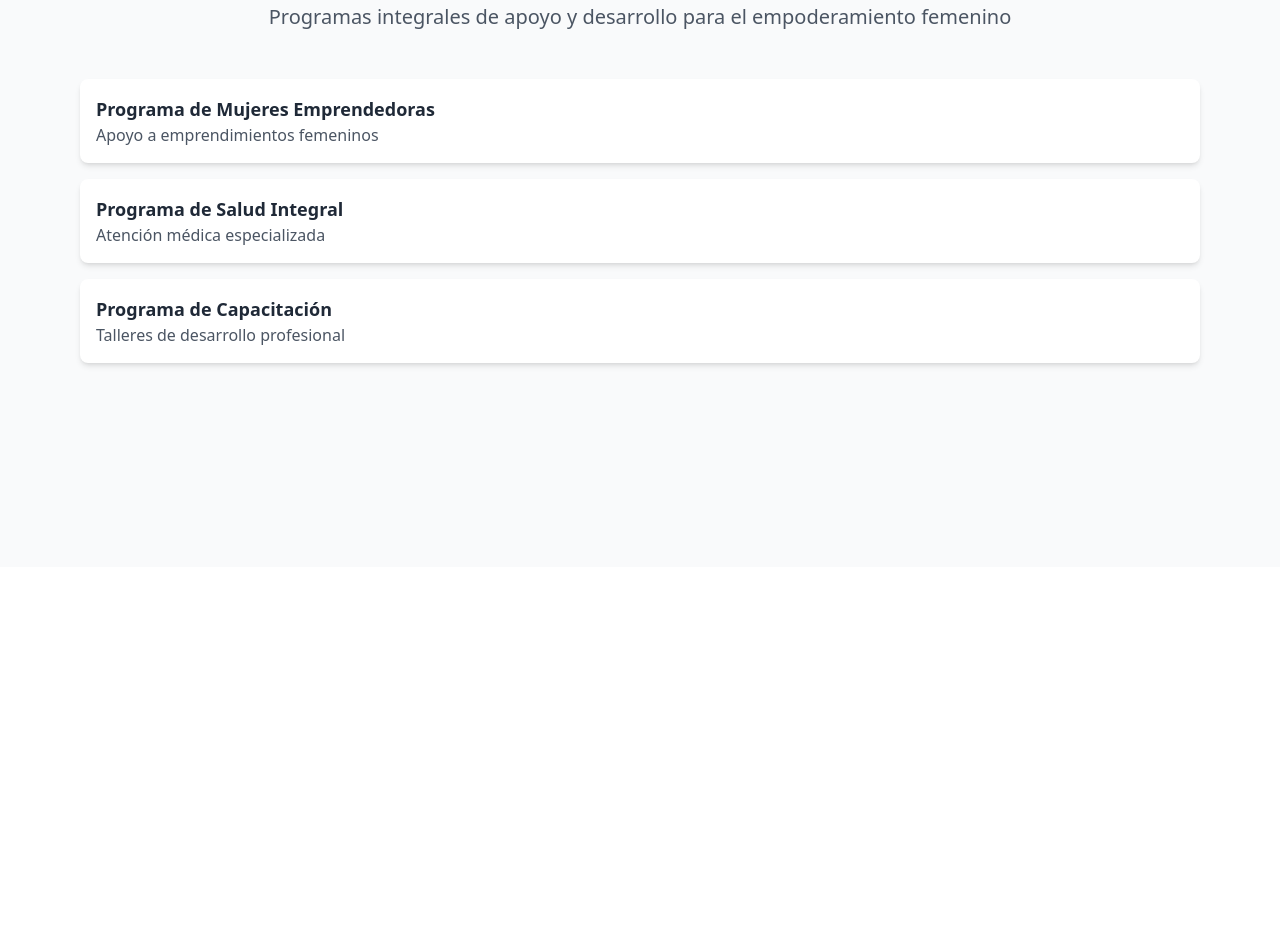
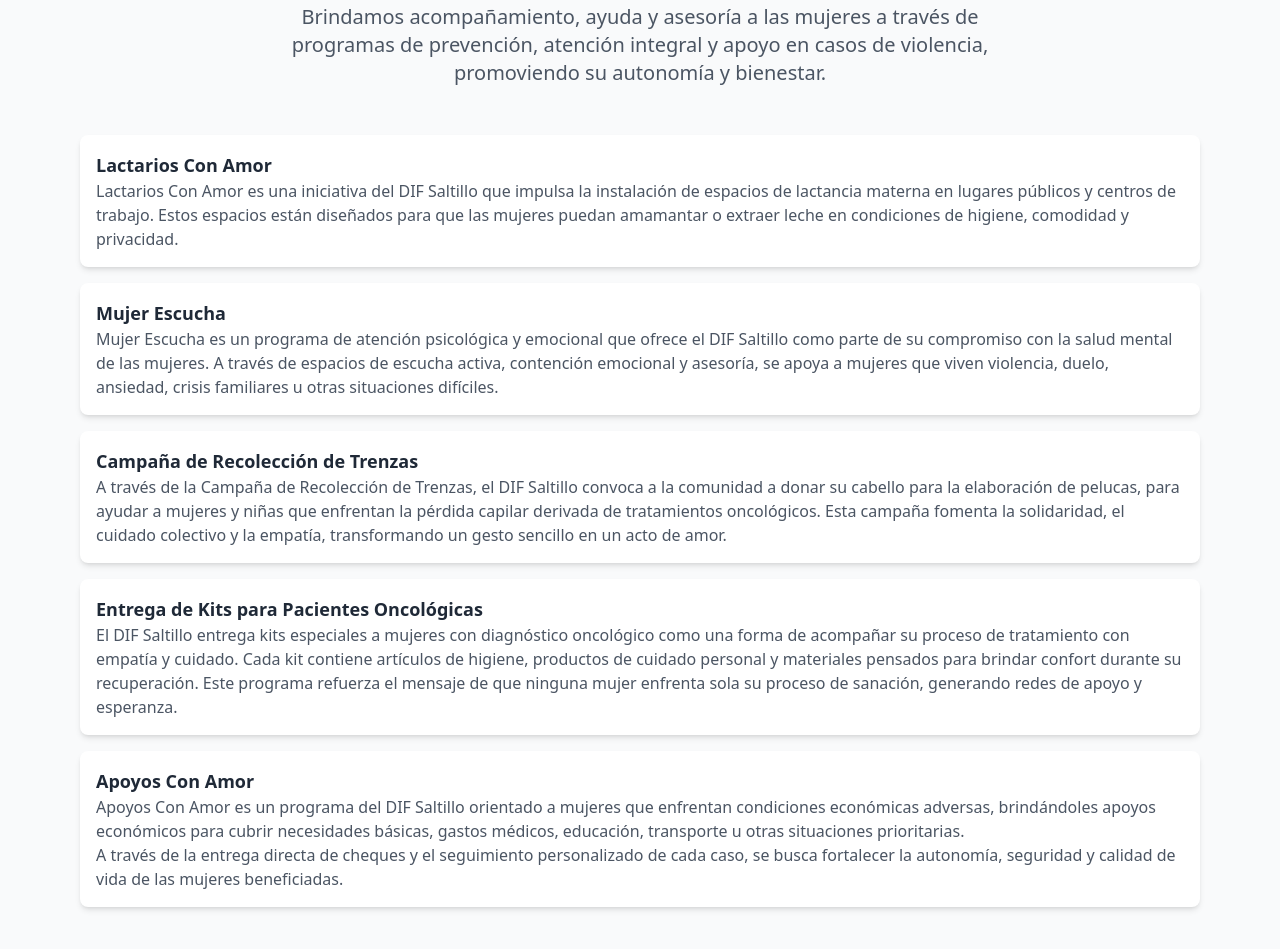
Before and after one commit to aamagamer/DIF-SALTILLO, a plain HTML site: page coordinaciones/mujeres.html in a window 1280 px wide. Shown: the part 233-1182 px from the top of the page. Before the commit the page ends 800 px from the top, so only its background shows below. Drawn offline with nearby package versions, Linux system fonts and the light colour scheme.

Commit message:
Pagina Coord Mujeres

```diff
--- a/coordinaciones/mujeres.html
+++ b/coordinaciones/mujeres.html
@@ -108,7 +108,10 @@
   <!-- =================================================== -->
   <div class="max-w-7xl mx-auto px-4 py-12 text-center">
     <h1 class="text-5xl font-bold text-primary mb-4">Coordinación de Mujeres</h1>
-    <p class="text-xl text-gray-600 max-w-3xl mx-auto">Programas integrales de apoyo y desarrollo para el empoderamiento femenino</p>
+    <p class="text-xl text-gray-600 max-w-3xl mx-auto">Brindamos acompañamiento, ayuda y asesoría a las mujeres a
+través de programas de prevención, atención integral y apoyo en
+casos de violencia, promoviendo su autonomía y bienestar.
+</p>
   </div>
 <!-- =================================================== -->
 <!-- 2. PROGRAMAS                            -->
@@ -116,16 +119,56 @@
 <section id="programas" class="py-14 pt-0 px-4 max-w-[90vw] w-[90vw] mx-auto">
   <ul class="space-y-4">
     <li class="programas-item p-4 bg-white rounded-lg shadow-md cursor-pointer hover:bg-gray-100 transition" onclick="openModal('p1')">
-      <h3 class="font-bold text-lg">Programa de Mujeres Emprendedoras</h3>
-      <p class="text-gray-600">Apoyo a emprendimientos femeninos</p>
+      <h3 class="font-bold text-lg">Lactarios Con Amor</h3>
+        <p class="text-gray-600">Lactarios Con Amor es una iniciativa del DIF Saltillo que impulsa
+            la instalación de espacios de lactancia materna en lugares
+            públicos y centros de trabajo. Estos espacios están diseñados
+            para que las mujeres puedan amamantar o extraer leche en
+            condiciones de higiene, comodidad y privacidad.
+
+</p>
     </li>
     <li class="programas-item p-4 bg-white rounded-lg shadow-md cursor-pointer hover:bg-gray-100 transition" onclick="openModal('p2')">
-      <h3 class="font-bold text-lg">Programa de Salud Integral</h3>
-      <p class="text-gray-600">Atención médica especializada</p>
+      <h3 class="font-bold text-lg">Mujer Escucha</h3>
+      <p class="text-gray-600">Mujer Escucha es un programa de atención psicológica y
+emocional que ofrece el DIF Saltillo como parte de su
+compromiso con la salud mental de las mujeres. A través de
+espacios de escucha activa, contención emocional y asesoría, se
+apoya a mujeres que viven violencia, duelo, ansiedad, crisis
+familiares u otras situaciones difíciles.</p>
     </li>
     <li class="programas-item p-4 bg-white rounded-lg shadow-md cursor-pointer hover:bg-gray-100 transition" onclick="openModal('p3')">
-      <h3 class="font-bold text-lg">Programa de Capacitación</h3>
-      <p class="text-gray-600">Talleres de desarrollo profesional</p>
+      <h3 class="font-bold text-lg">Campaña de Recolección de Trenzas</h3>
+      <p class="text-gray-600">A través de la Campaña de Recolección de Trenzas, el DIF
+Saltillo convoca a la comunidad a donar su cabello para la
+elaboración de pelucas, para ayudar a mujeres y niñas que
+enfrentan la pérdida capilar derivada de tratamientos oncológicos.
+Esta campaña fomenta la solidaridad, el cuidado colectivo y la
+empatía, transformando un gesto sencillo en un acto de amor.</p>
+    </li>
+    <li class="programas-item p-4 bg-white rounded-lg shadow-md cursor-pointer hover:bg-gray-100 transition" onclick="openModal('p3')">
+      <h3 class="font-bold text-lg">Entrega de Kits para Pacientes Oncológicas</h3>
+      <p class="text-gray-600">El DIF Saltillo entrega kits especiales a mujeres con diagnóstico
+oncológico como una forma de acompañar su proceso de
+tratamiento con empatía y cuidado. Cada kit contiene artículos de
+higiene, productos de cuidado personal y materiales pensados
+para brindar confort durante su recuperación.
+Este programa refuerza el mensaje de que ninguna mujer
+enfrenta sola su proceso de sanación, generando redes de apoyo
+y esperanza.
+    </p>
+    </li>
+    <li class="programas-item p-4 bg-white rounded-lg shadow-md cursor-pointer hover:bg-gray-100 transition" onclick="openModal('p3')">
+      <h3 class="font-bold text-lg">Apoyos Con Amor</h3>
+      <p class="text-gray-600">Apoyos Con Amor es un programa del DIF Saltillo orientado a
+mujeres que enfrentan condiciones económicas adversas,
+brindándoles apoyos económicos para cubrir necesidades
+básicas, gastos médicos, educación, transporte u otras
+situaciones prioritarias.
+<br>
+A través de la entrega directa de cheques y el seguimiento
+personalizado de cada caso, se busca fortalecer la autonomía,
+seguridad y calidad de vida de las mujeres beneficiadas.</p>
     </li>
   </ul>
 </section>
```
